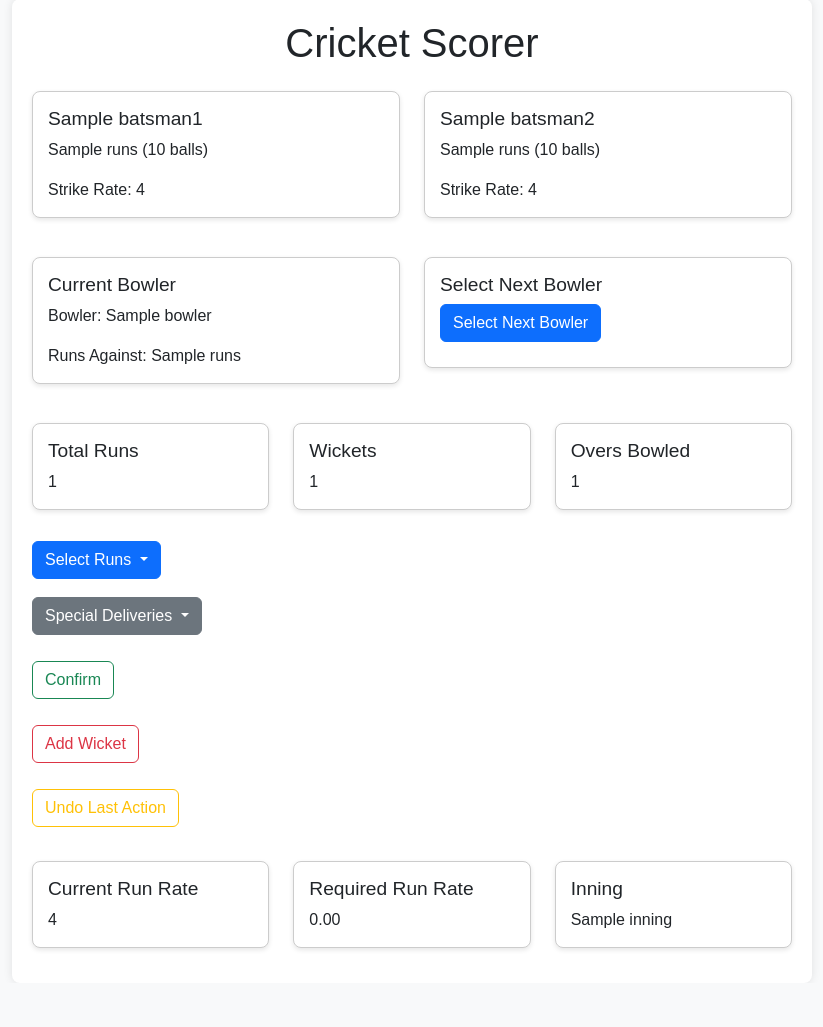
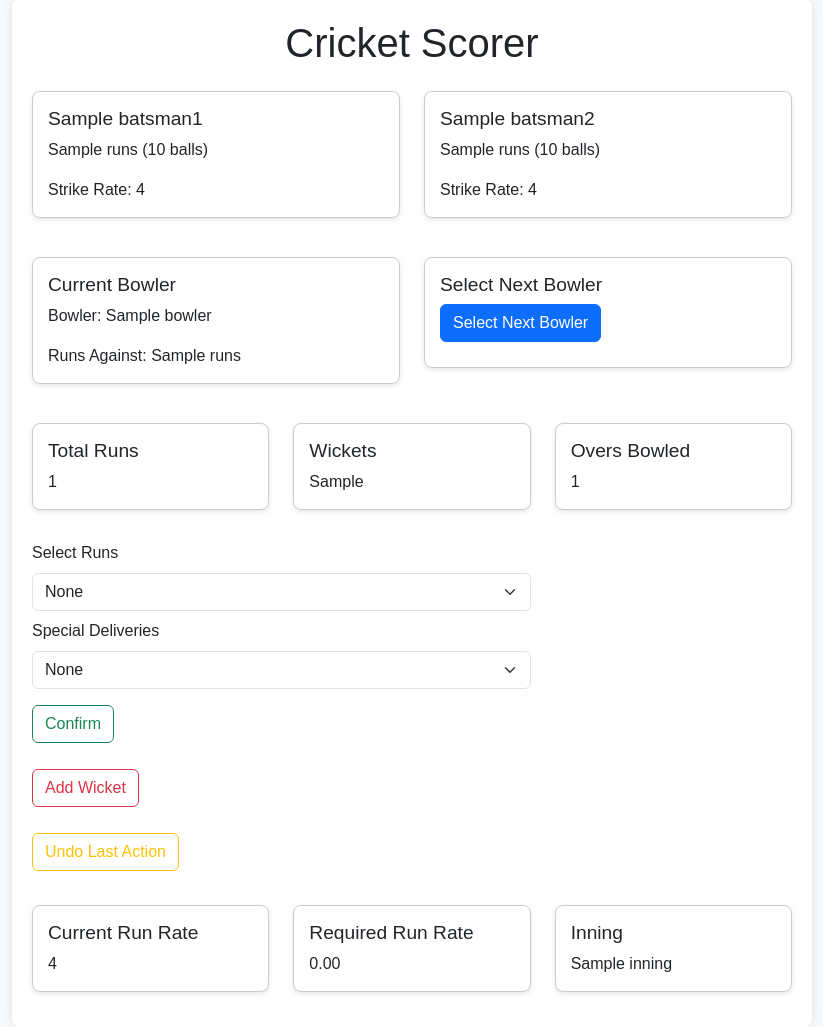
Before and after one commit to RuAstro/Restart_cricket, a Flask app: template templates/scorer_page.html in a window 1280 px wide. Shown: the part 25-1052 px from the top of the page, without its empty margins (228-1051 px from the left). Before the commit the page ends 974 px from the top, so only its background shows below. Run offline with Flask 3, Linux system fonts and the light colour scheme; the template is opened without the code that fills it: most values are stand-ins (such as "Sample title", 1, 10 or a date in 2020); some libraries are stand-ins or nearby versions.

Commit message:
try to fix the wicket trigger to the wicket form and save value to the database

```diff
--- a/templates/scorer_page.html
+++ b/templates/scorer_page.html
@@ -126,7 +126,7 @@
             <div class="card">
                 <div class="card-body">
                     <h5 class="card-title">Wickets</h5>
-                    <p class="card-text" id="wickets">{{ total_wickets }}</p>
+                    <p class="card-text" id="wickets">{{ wicket_taken }}</p>
                 </div>
             </div>
         </div>
@@ -143,49 +143,44 @@
     <!-- Run Selection and Confirmation Section -->
 <div class="row mt-3">
     <div class="col-md-8">
-        <form method="post" action="/add_runs" id="runForm">
+        <form method="post" action="/add_runs">
             <!-- Runs Dropdown -->
-            <div class="dropdown mb-2">
-                <button class="btn btn-primary dropdown-toggle" type="button" id="runsDropdownButton" data-bs-toggle="dropdown" aria-expanded="false">
-                    Select Runs
-                </button>
-                <ul class="dropdown-menu" aria-labelledby="runsDropdownButton">
-                    <li><a class="dropdown-item" href="#" data-value="1" data-type="run">1 Run</a></li>
-                    <li><a class="dropdown-item" href="#" data-value="2" data-type="run">2 Runs</a></li>
-                    <li><a class="dropdown-item" href="#" data-value="3" data-type="run">3 Runs</a></li>
-                    <li><a class="dropdown-item" href="#" data-value="4" data-type="run">4 Runs</a></li>
-                    <li><a class="dropdown-item" href="#" data-value="6" data-type="run">6 Runs</a></li>
-                </ul>
+            <div class="mb-2">
+                <label for="runsSelect" class="form-label">Select Runs</label>
+                <select class="form-select" id="runsSelect" name="runs" required>
+                    <option value="0">None</option>
+                    <option value="1">1 Run</option>
+                    <option value="2">2 Runs</option>
+                    <option value="3">3 Runs</option>
+                    <option value="4">4 Runs</option>
+                    <option value="6">6 Runs</option>
+                </select>
             </div>
 
             <!-- Special Deliveries Dropdown -->
-            <div class="dropdown mb-2">
-                <button class="btn btn-secondary dropdown-toggle" type="button" id="specialDeliveriesDropdownButton" data-bs-toggle="dropdown" aria-expanded="false">
-                    Special Deliveries
-                </button>
-                <ul class="dropdown-menu" aria-labelledby="specialDeliveriesDropdownButton">
-                    <li><a class="dropdown-item" href="#" data-value="1" data-type="wide">Wide Ball</a></li>
-                    <li><a class="dropdown-item" href="#" data-value="1" data-type="no-ball">No Ball</a></li>
-                    <li><a class="dropdown-item" href="#" data-value="0" data-type="no-run">No Run</a></li>
-                </ul>
+            <div class="mb-2">
+                <label for="specialDeliveriesSelect" class="form-label">Special Deliveries</label>
+                <select class="form-select" id="specialDeliveriesSelect" name="delivery_type" required>
+                    <option value="no_run">None</option>
+                    <option value="wide">Wide Ball</option>
+                    <option value="no_ball">No Ball</option>
+                    <option value="no_run">No Run</option>
+                </select>
             </div>
-
-            <input type="hidden" id="runValue" name="runs" value="0">
-            <input type="hidden" id="deliveryType" name="delivery_type" value="run">
 
             <button type="submit" class="btn btn-outline-success mt-2">Confirm</button>
         </form>
     </div>
 </div>
 
-<!-- Wicket Button and Form -->
-<div class="row mt-3">
-    <div class="col-md-12">
-        <form method="post" action="/add_wicket" id="wicketForm">
-            <button type="submit" class="btn btn-outline-danger">Add Wicket</button>
-        </form>
+    <!-- Wicket Button -->
+    <div class="row mt-3">
+        <div class="col-md-12">
+            <form method="post" action="/add_wicket">
+                <button type="submit" class="btn btn-outline-danger">Add Wicket</button>
+            </form>
+        </div>
     </div>
-</div>
 
     <!-- Undo Button -->
     <div class="row mt-3">
@@ -225,32 +220,4 @@
     </div>
 </div>
 
-<script>
-    document.addEventListener("DOMContentLoaded", function() {
-        // Handle runs dropdown
-        document.querySelectorAll("#runsDropdownButton + .dropdown-menu .dropdown-item").forEach(item => {
-            item.addEventListener("click", function(event) {
-                event.preventDefault();
-                const value = this.getAttribute("data-value");
-                const type = this.getAttribute("data-type");
-                document.getElementById("runValue").value = value;
-                document.getElementById("deliveryType").value = type;
-                document.getElementById("runsDropdownButton").textContent = this.textContent;
-            });
-        });
-
-        // Handle special deliveries dropdown
-        document.querySelectorAll("#specialDeliveriesDropdownButton + .dropdown-menu .dropdown-item").forEach(item => {
-            item.addEventListener("click", function(event) {
-                event.preventDefault();
-                const value = this.getAttribute("data-value");
-                const type = this.getAttribute("data-type");
-                document.getElementById("runValue").value = value;
-                document.getElementById("deliveryType").value = type;
-                document.getElementById("specialDeliveriesDropdownButton").textContent = this.textContent;
-            });
-        });
-    });
-</script>
-
 {% endblock %}
```
Also changed, not shown: models.py (+3 -7 lines), scorer.py (+6 -10 lines).
